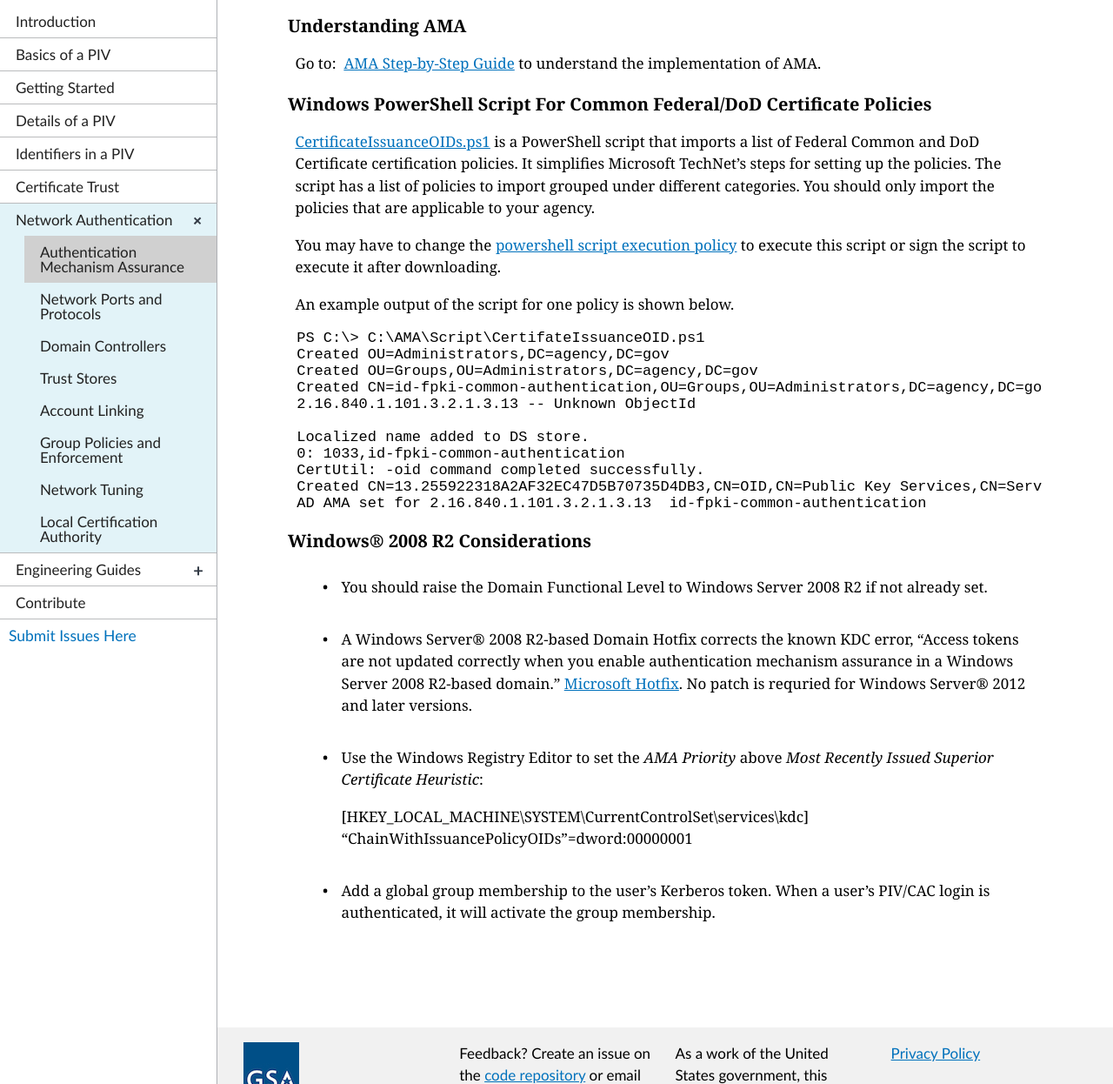
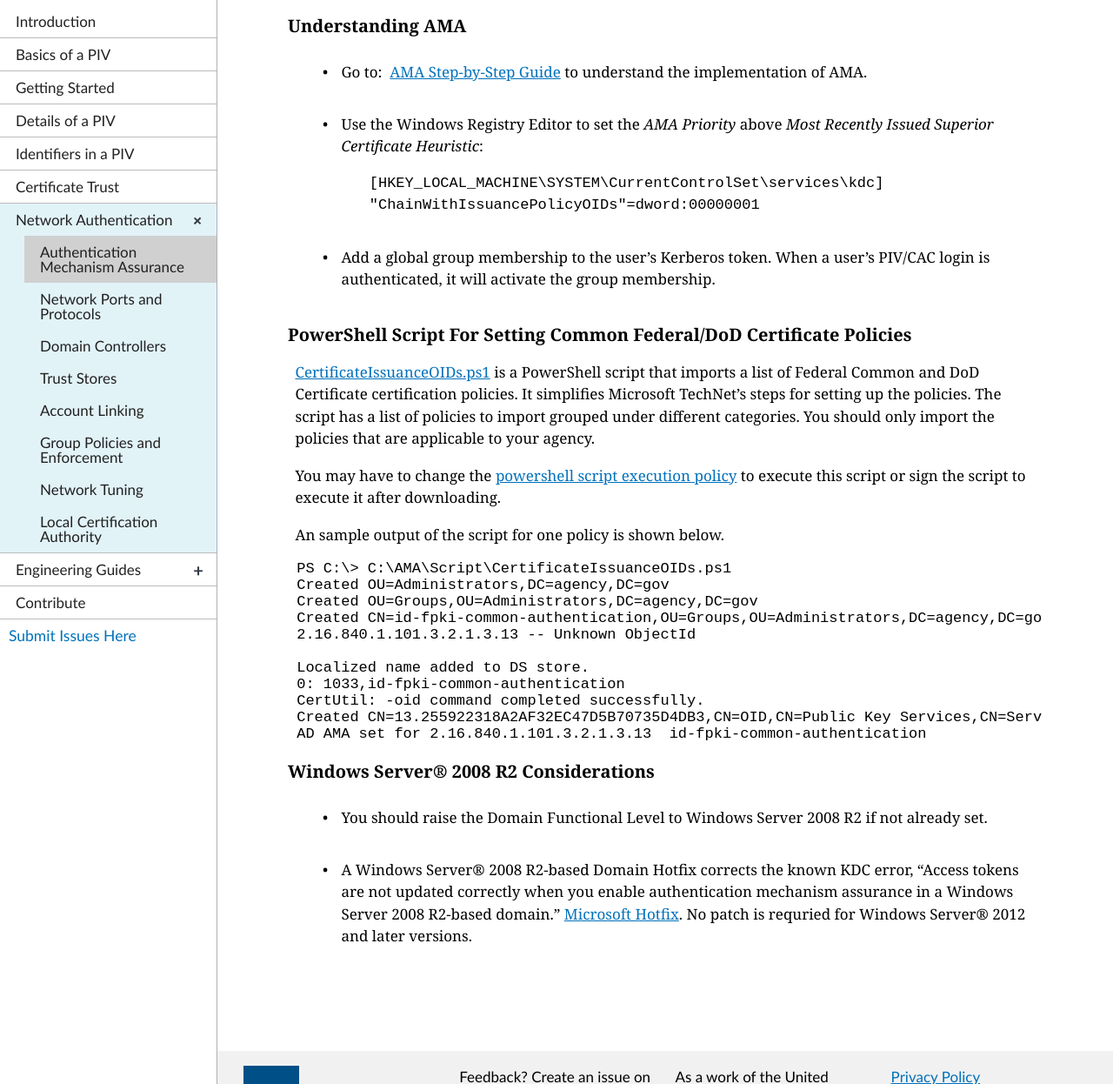
Before and after one commit to GSA/piv-guides, a Jekyll site: the page built from _networkconfig/10_AMA.md, in a window 1280 px wide and 1400 px high, scrolled down 403 px, cut to the strip 154-1400 px from the top of the window. Shown: the whole strip at 87% size. Built offline with Jekyll 4.4.1, drawn with Linux system fonts in a browser that asks for light colours; nearby versions of some CDN libraries; some of the changed lines change nothing that is shown.

Commit message:
Update 10_AMA.md
Updated content.

```diff
--- a/_networkconfig/10_AMA.md
+++ b/_networkconfig/10_AMA.md
@@ -12,16 +12,23 @@ AMA is available in Windows Server® 2008 R2 and later versions.
 {% include info-warning.html content="Do not use AMA to provide privileged user access to servers." %}
 
 ### Understanding AMA
-Go to:&nbsp;&nbsp;[AMA Step-by-Step Guide](https://technet.microsoft.com/en-us/library/dd378897(v=WS.10).aspx){:target=_"blank"} to understand the implementation of AMA.
+* Go to:&nbsp;&nbsp;[AMA Step-by-Step Guide](https://technet.microsoft.com/en-us/library/dd378897(v=WS.10).aspx){:target=_"blank"} to understand the implementation of AMA.
 
-### Windows PowerShell Script For Common Federal/DoD Certificate Policies
+* Use the Windows Registry Editor to set the _AMA Priority_ above _Most Recently Issued Superior Certificate Heuristic_:
+
+          [HKEY_LOCAL_MACHINE\SYSTEM\CurrentControlSet\services\kdc]
+          "ChainWithIssuancePolicyOIDs"=dword:00000001
+
+* Add a global group membership to the user’s Kerberos token. When a user's PIV/CAC login is authenticated, it will activate the group membership.
+
+### PowerShell Script For Setting Common Federal/DoD Certificate Policies
 [CertificateIssuanceOIDs.ps1](https://github.com/GSA/ficam-scripts-public/tree/master/_ama){:target="_blank"} is a PowerShell script that imports a list of Federal Common and DoD Certificate certification policies. It simplifies Microsoft TechNet's steps for setting up the policies. The script has a list of policies to import grouped under different categories. You should only import the policies that are applicable to your agency.
 
 You may have to change the [powershell script execution policy](https://docs.microsoft.com/en-us/powershell/module/microsoft.powershell.core/about/about_execution_policies?view=powershell-5.1&viewFallbackFrom=powershell-Microsoft.PowerShell.Core) to execute this script or sign the script to execute it after downloading.
 
-An example output of the script for one policy is shown below.
+An sample output of the script for one policy is shown below.
 
-     PS C:\> C:\AMA\Script\CertifateIssuanceOID.ps1
+     PS C:\> C:\AMA\Script\CertificateIssuanceOIDs.ps1
      Created OU=Administrators,DC=agency,DC=gov
      Created OU=Groups,OU=Administrators,DC=agency,DC=gov
      Created CN=id-fpki-common-authentication,OU=Groups,OU=Administrators,DC=agency,DC=gov
@@ -33,14 +40,7 @@ An example output of the script for one policy is shown below.
      Created CN=13.255922318A2AF32EC47D5B70735D4DB3,CN=OID,CN=Public Key Services,CN=Services,CN=Configuration,DC=agency,DC=gov
      AD AMA set for 2.16.840.1.101.3.2.1.3.13  id-fpki-common-authentication
 
-### Windows® 2008 R2 Considerations
+### Windows Server® 2008 R2 Considerations
 * You should raise the Domain Functional Level to Windows Server 2008 R2 if not already set.
 
 * A Windows Server® 2008 R2-based Domain Hotfix corrects the known KDC error, "Access tokens are not updated correctly when you enable authentication mechanism assurance in a Windows Server 2008 R2-based domain." [Microsoft Hotfix](http://support.microsoft.com/kb/2771254){:target="_blank"}. No patch is requried for Windows Server® 2012 and later versions.
-
-* Use the Windows Registry Editor to set the _AMA Priority_ above _Most Recently Issued Superior Certificate Heuristic_:
-
-     [HKEY_LOCAL_MACHINE\SYSTEM\CurrentControlSet\services\kdc]
-     "ChainWithIssuancePolicyOIDs"=dword:00000001
-
-* Add a global group membership to the user’s Kerberos token. When a user's PIV/CAC login is authenticated, it will activate the group membership.
```
